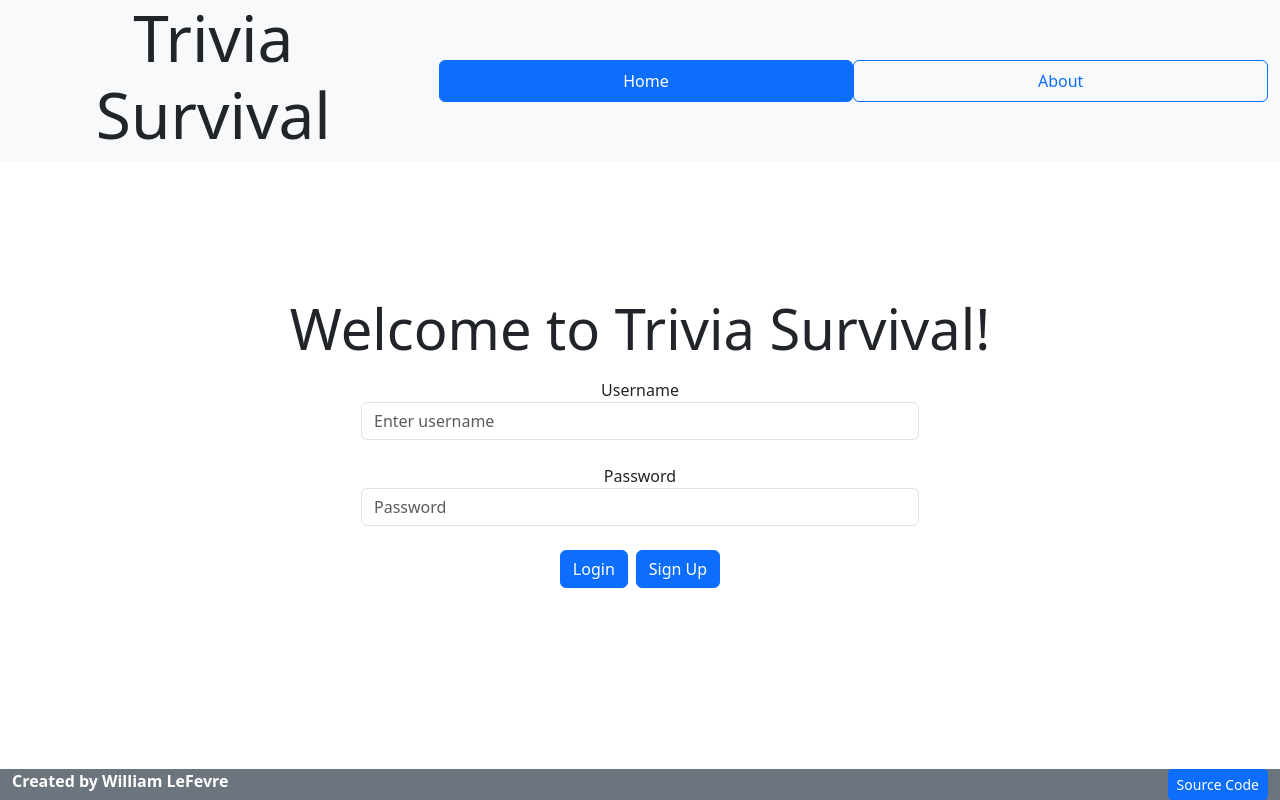
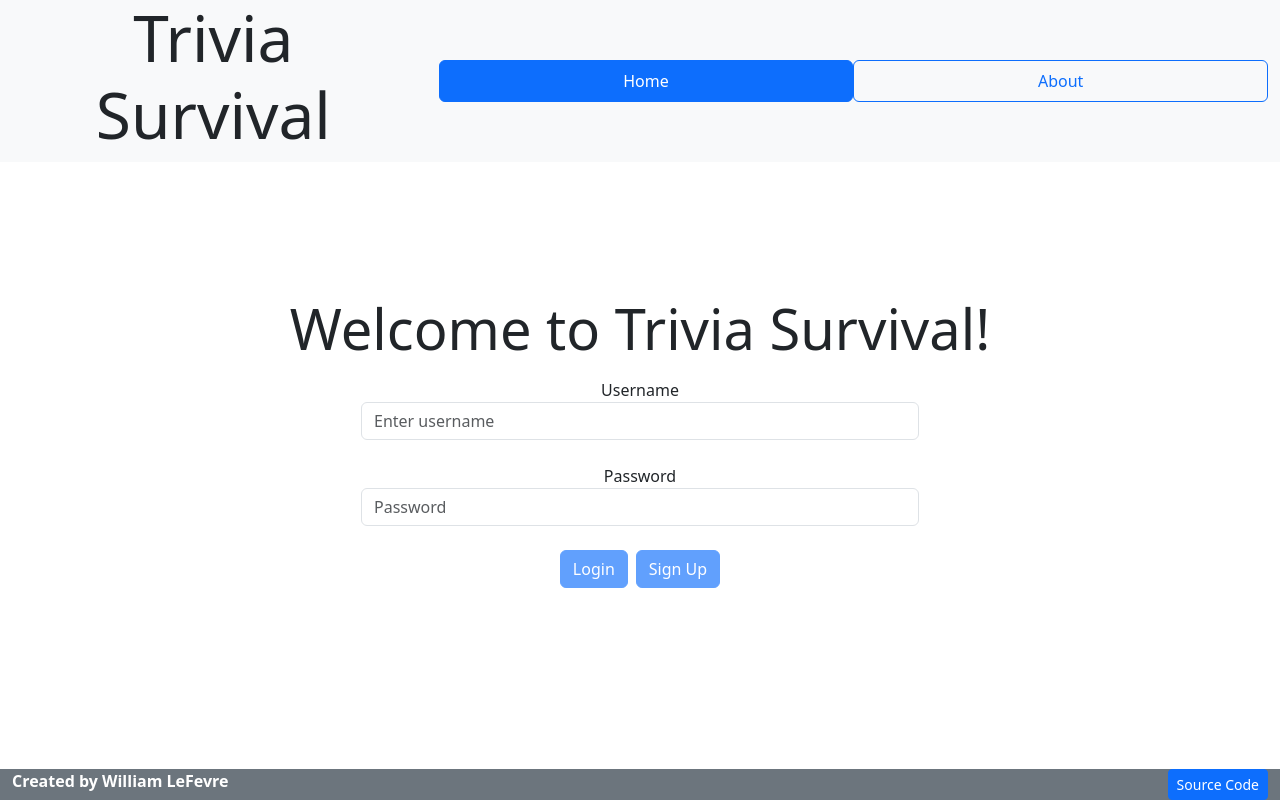
Before and after one commit to WilliamLeFevre/startup, a React (Vite) app: page / in a window 1280 px wide. Built offline with nearby package versions, Linux system fonts and the light colour scheme.

Commit message:
Created unauthenticated component

```diff
--- a/src/app.jsx
+++ b/src/app.jsx
@@ -9,9 +9,9 @@ import {About} from "./about/about";
 import { AuthState } from "./login/authState";
 
 export default function App() {
-    const [userName, setUserName] = React.useState(localStorage.getItem("username") || "");
-    const currAuthState = userName ? AuthState.Authenticated : AuthState.Unauthenticated;
-    const [authState, setAuthState] = React.useState(currAuthState);
+    const [userName, setUserName] = React.useState(localStorage.getItem("userName") || "");
+    const currentAuthState = userName ? AuthState.Authenticated : AuthState.Unauthenticated;
+    const [authState, setAuthState] = React.useState(currentAuthState);
 
     return (
         <BrowserRouter>
@@ -49,7 +49,13 @@ export default function App() {
                 </header>
 
                 <Routes>
-                    <Route path="/" element={<Login />} exact />
+                    <Route path="/" element=
+                    {<Login authState={authState} userName={userName} onAuthChange={
+                        (userName, authState) => {
+                            setAuthState(authState)
+                            setUserName(userName)
+                        }
+                    }/>} exact />
                     <Route path="/play" element={<Play />} />
                     <Route path="/leaderboard" element={<Leaderboard />} />
                     <Route path="/about" element={<About />} />
--- a/src/login/login.jsx
+++ b/src/login/login.jsx
@@ -1,24 +1,21 @@
 import React from "react";
+import { Unauthenticated } from "./unauthenticated";
+import { AuthState } from "./authState";
 
-export function Login() {
+export function Login({userName, authState, onAuthChange}) {
     return (
         <main>
             <div className="container-lg" style={{height: "70vh"}}>
                 <div className="row h-100 justify-content-center align-items-center">
                     <div className="col-12 text-center">
-                        <h1 className="display-4 mb-3">Welcome to Trivia Survival!</h1>
-                        <form method="get" className="w-50 mx-auto">
-                            <div className="form-group">
-                                <label>Username</label>
-                                <input type="text" className="form-control mb-4"placeholder="Enter username" />
-                            </div>
-                            <div className="form-group mb-4">
-                                <label>Password</label>
-                                <input type="password" className="form-control" placeholder="Password" />
-                            </div>
-                            <button type="submit" className="btn btn-primary me-2">Login</button>
-                            <button type="submit" className="btn btn-primary">Sign Up</button>
-                        </form>
+                        {authState !== AuthState.Unknown && (
+                            <h1 className="display-4 mb-3">Welcome to Trivia Survival!</h1>
+                        )}
+                        {authState === AuthState.Unauthenticated && (
+                            <Unauthenticated userName={userName} onLogin={(loginUserName => {
+                                onAuthChange(loginUserName, AuthState.Authenticated)
+                            })} />
+                        )}
                     </div>
 
 
--- /dev/null
+++ b/src/login/unauthenticated.jsx
@@ -0,0 +1,36 @@
+import React from "react";
+
+export function Unauthenticated(props) {
+    const [userName, setUserName] = React.useState(props.userName)
+    const [password, setPassword] = React.useState("")
+
+    async function loginUser() {
+        localStorage.setItem("userName", userName)
+        props.onLogin(userName)
+        console.log(localStorage)
+    }
+
+    async function createUser() {
+        localStorage.setItem("userName", userName)
+        props.onLogin(userName)
+    }
+
+    return (
+        <div className="w-50 mx-auto">
+            <div className="form-group">
+                <label>Username</label>
+                <input type="text" className="form-control mb-4" placeholder="Enter username"
+                value={userName} onChange={(e) => setUserName(e.target.value)} />
+            </div>
+            <div className="form-group mb-4">
+                <label>Password</label>
+                <input type="password" className="form-control" placeholder="Password"
+                onChange={(e) => setPassword(e.target.value)} />
+            </div>
+            <button type="button" className="btn btn-primary me-2"
+            onClick={() => loginUser()} disabled={!userName || !password}>Login</button>
+            <button type="button" className="btn btn-primary"
+            onClick={() => createUser()} disabled={!userName || !password}>Sign Up</button>
+        </div>
+    );
+}
```
